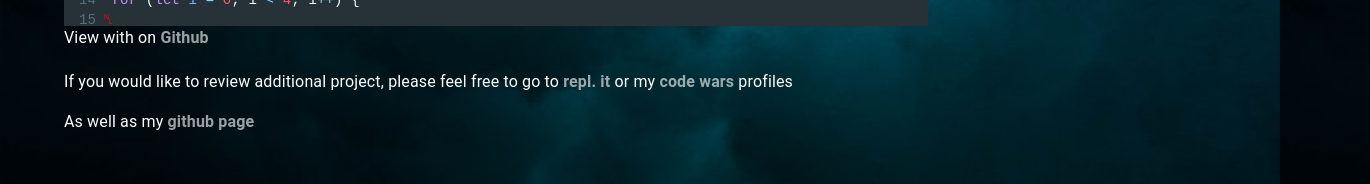
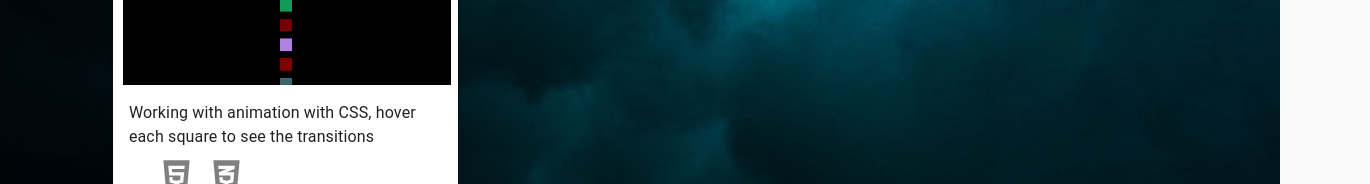
Before and after one commit to listenToRipley/nataliekendrick, a React (Create React App) app: page /projects in a window 1280 px wide. Shown: the part 3205-3389 px from the top of the page, 1370 px wide, since content can reach past the window. Built offline with nearby package versions, Linux system fonts and the light colour scheme.

Commit message:
the projects look a little better

```diff
--- a/src/Components/Components.css
+++ b/src/Components/Components.css
@@ -136,6 +136,11 @@ a:hover {
   padding: 2%;
 }
 
+.project {
+  width: 100vw;
+  height: 100vh;
+}
+
 .projectTitle {
   display: inline-block;
   width:100%;
@@ -145,14 +150,9 @@ a:hover {
 .projectBody {
   display: flex;
   flex-direction: row;
-  width:100%;
+  margin: 2%;
   flex-wrap: wrap;
   margin-left: 7%;
-}
-
-.projectCards {
-  display: flex;
-  flex-wrap: wrap;
 }
 
 .cardBody {
@@ -217,13 +217,9 @@ a:hover {
   margin-bottom: 15px;
 }
 
-.sampleProfiles {
-  margin-top: 20px;
-  color: white;
-}
-
 .codeSamples {
   width: 75%;
+  margin-left: 12%;
 }
 
 .planning {
@@ -265,7 +261,13 @@ a:hover {
   margin-bottom: 2em;
 }
 
+.sampleProfiles {
+  margin-top: 2em;
+  color: white;
+}
+
 .panel {
   flex-grow: 1;
   color: white;
+  width: 100vw;
 }
--- a/src/Components/Projects.js
+++ b/src/Components/Projects.js
@@ -209,7 +209,7 @@ const Projects = () => {
   )
 
   return (
-   <div>
+   <div className='project'>
    <Typography className='projectTitle' variant='h4'>Portfolio</Typography>
     <div className="projectBody">
       <PantryPals/>
```
